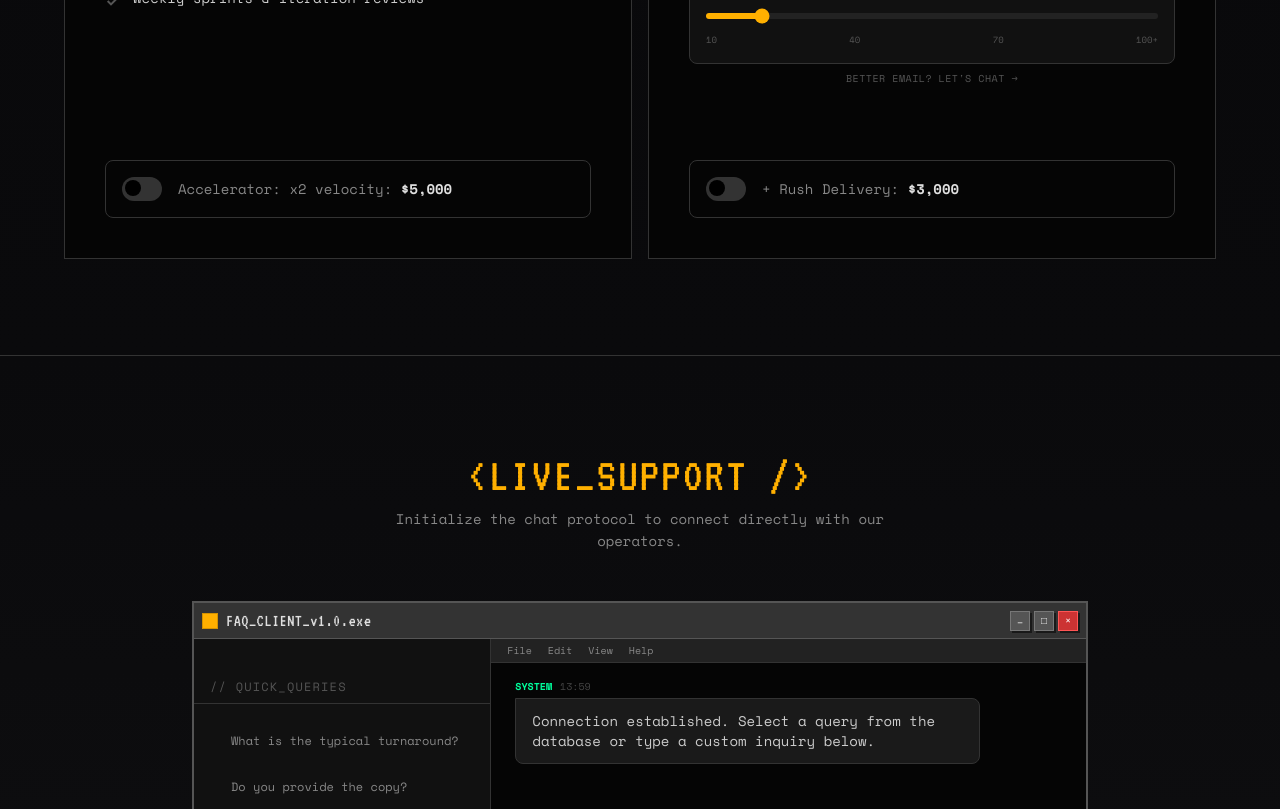
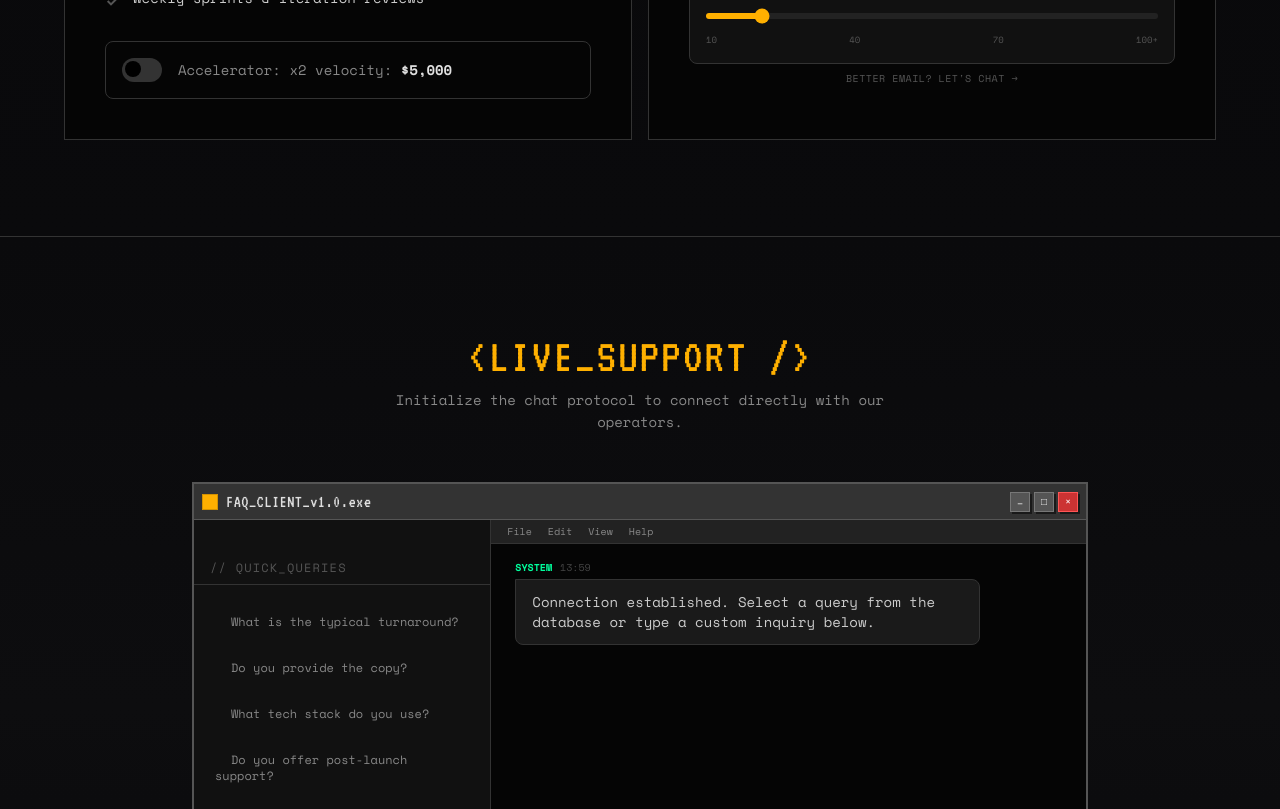
Before and after one commit to ishm6m/hoverstate, a React (Vite) app: page / in a window 1280 px wide. Shown: the part 4680-5489 px from the top of the page. Built offline with nearby package versions, Linux system fonts and the light colour scheme.

Commit message:
refactor(pricing): remove rush delivery toggle from MVP card

```diff
--- a/components/Pricing.tsx
+++ b/components/Pricing.tsx
@@ -397,23 +397,10 @@ export const Pricing: React.FC = () => {
                     {/* 6. Pricing Slider - Below Features */}
                     <PricingSlider />
 
-                    <div className="text-center mb-10">
+                    <div className="text-center">
                             <a href="#" onClick={(e) => e.preventDefault()} className="font-['Space_Mono'] text-[10px] text-[#555] hover:text-[#e0e0e0] uppercase tracking-wider transition-colors" aria-label="Better email link">
                                 Better email? Let's chat &rarr;
                             </a>
-                    </div>
-
-                    <div className="mt-auto">
-                        <div className={`mt-8 p-4 rounded-lg border flex items-center justify-between cursor-pointer transition-all duration-300 select-none group bg-transparent border-[#333] hover:border-[#555]`}>
-                            <div className="flex items-center gap-4">
-                                <div className={`w-10 h-6 rounded-full relative transition-colors duration-300 border border-transparent bg-[#333] group-hover:bg-[#444]`}>
-                                    <div className={`absolute top-0.5 left-0.5 w-4 h-4 rounded-full bg-black transition-transform duration-300 ease-out translate-x-0`}></div>
-                                </div>
-                                <span className={`font-['Space_Mono'] text-sm transition-colors duration-300 text-[#888]`}>
-                                    + Rush Delivery: <span className={`font-bold transition-colors duration-300 text-[#e0e0e0]`}>$3,000</span>
-                                </span>
-                            </div>
-                        </div>
                     </div>
                 </div>
             </MVPPriceContext.Provider>
```
